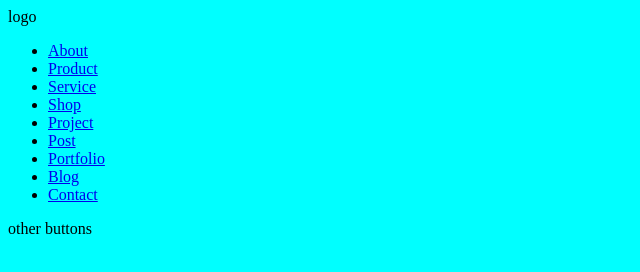
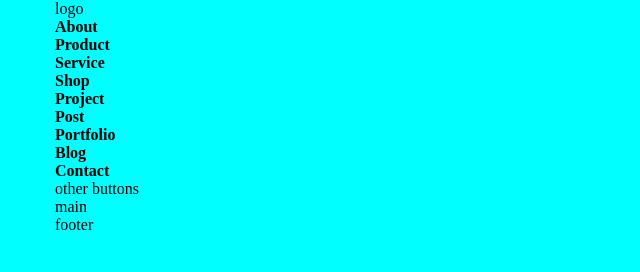
Before and after one commit to Oleh109/itech, a website built with Vite: page index.html in a window 1280 px wide. Shown: the whole page, without its empty margins (0-640 px from the left). Built offline with nearby package versions, Linux system fonts and the light colour scheme.

Commit message:
commit (20 march)

```diff
--- a/index.html
+++ b/index.html
@@ -7,22 +7,45 @@
     <title>App</title>
   </head>
   <body>
+    <!-- Header -->
     <header>
+      <div class="container">
         <div>logo</div>
         <nav>
           <ul>
-          <li><a href="./pages/about/index.html">About</a></li>
-          <li><a href="./pages/product/index.html">Product</a></li>
-          <li><a href="./pages/service/index.html">Service</a></li>
-          <li><a href="./pages/shop/index.html">Shop</a></li>
-          <li><a href="./pages/project/index.html">Project</a></li>
-          <li><a href="./pages/post/index.html">Post</a></li>
-          <li><a href="./pages/portfolio/index.html">Portfolio</a></li>
-          <li><a href="./pages/blog/index.html">Blog</a></li>
-          <li><a href="./pages/contact/index.html">Contact</a></li>
+            <li><a class="link" href="./pages/about/index.html">About</a></li>
+            <li>
+              <a class="link" href="./pages/product/index.html">Product</a>
+            </li>
+            <li>
+              <a class="link" href="./pages/service/index.html">Service</a>
+            </li>
+            <li><a class="link" href="./pages/shop/index.html">Shop</a></li>
+            <li>
+              <a class="link" href="./pages/project/index.html">Project</a>
+            </li>
+            <li><a class="link" href="./pages/post/index.html">Post</a></li>
+            <li>
+              <a class="link" href="./pages/portfolio/index.html">Portfolio</a>
+            </li>
+            <li><a class="link" href="./pages/blog/index.html">Blog</a></li>
+            <li>
+              <a class="link" href="./pages/contact/index.html">Contact</a>
+            </li>
           </ul>
         </nav>
         <div>other buttons</div>
+      </div>
     </header>
+
+    <!-- Main -->
+    <main>
+      <div class="container">main</div>
+    </main>
+
+    <!-- Footer -->
+    <footer>
+      <div class="container">footer</div>
+    </footer>
   </body>
 </html>
--- a/pages/about/index.scss
+++ b/pages/about/index.scss
@@ -1,2 +1 @@
 @use "./../../style";
-@use "./../../styles/global";
--- a/pages/blog/index.scss
+++ b/pages/blog/index.scss
@@ -1,2 +1 @@
 @use "./../../style";
-@use "./../../styles/global";
--- a/pages/contact/index.scss
+++ b/pages/contact/index.scss
@@ -1,2 +1 @@
 @use "./../../style";
-@use "./../../styles/global";
--- a/pages/portfolio/index.scss
+++ b/pages/portfolio/index.scss
@@ -1,2 +1 @@
 @use "./../../style";
-@use "./../../styles/global";
--- a/pages/post/index.scss
+++ b/pages/post/index.scss
@@ -1,2 +1 @@
 @use "./../../style";
-@use "./../../styles/global";
--- a/pages/product/index.scss
+++ b/pages/product/index.scss
@@ -1,2 +1 @@
 @use "./../../style";
-@use "./../../styles/global";
--- a/pages/project/index.scss
+++ b/pages/project/index.scss
@@ -1,2 +1 @@
 @use "./../../style";
-@use "./../../styles/global";
--- a/pages/service/index.scss
+++ b/pages/service/index.scss
@@ -1,2 +1 @@
 @use "./../../style";
-@use "./../../styles/global";
--- a/pages/shop/index.scss
+++ b/pages/shop/index.scss
@@ -1,2 +1 @@
 @use "./../../style";
-@use "./../../styles/global";
--- a/style.scss
+++ b/style.scss
@@ -1,3 +1,28 @@
+@use "./styles/global";
+
 html {
   background-color: aqua;
+  color: var(--black-color);
 }
+
+body,
+ul,
+li,
+p,
+h1,
+h2,
+h3,
+h4,
+h5,
+h6 {
+  margin: 0;
+  padding: 0;
+}
+
+a {
+  text-decoration: none;
+}
+
+li {
+  list-style: none;
+}
--- /dev/null
+++ b/styles/colors.scss
@@ -0,0 +1,4 @@
+:root {
+  --black-color: #000;
+  --violett-color: #5842bc;
+}
--- a/styles/global.scss
+++ b/styles/global.scss
@@ -1,2 +1,4 @@
-@use 'buttons';
-@use 'links';
+@use "buttons";
+@use "links";
+@use "colors";
+@use "layout";
--- /dev/null
+++ b/styles/layout.scss
@@ -0,0 +1,29 @@
+@use "variables" as v;
+
+header,
+main,
+footer {
+  display: flex;
+  flex-direction: column;
+  align-items: center;
+}
+
+.container {
+  width: 100%;
+
+  @media (min-width: v.$bigger-mobile) {
+    width: 540px;
+  }
+
+  @media (min-width: v.$tablet) {
+    width: 720px;
+  }
+
+  @media (min-width: v.$desktop) {
+    width: 1170px;
+  }
+
+  @media (min-width: v.$bigger-desktop) {
+    width: 1320px;
+  }
+}
--- a/styles/links.scss
+++ b/styles/links.scss
@@ -0,0 +1,11 @@
+.link {
+  color: var(--black-color);
+  transition: var(--transition);
+  font-weight: 700;
+
+  &:hover,
+  &:active,
+  &:focus {
+    color: var(--violett-color);
+  }
+}
--- /dev/null
+++ b/styles/variables.scss
@@ -0,0 +1,9 @@
+// breakpoints
+$bigger-mobile: 576px;
+$tablet: 768px;
+$desktop: 1200px;
+$bigger-desktop: 1400px;
+
+:root {
+  --transition: 0.3s;
+}
```
Lines whose indentation alone changed are shown as unchanged.
